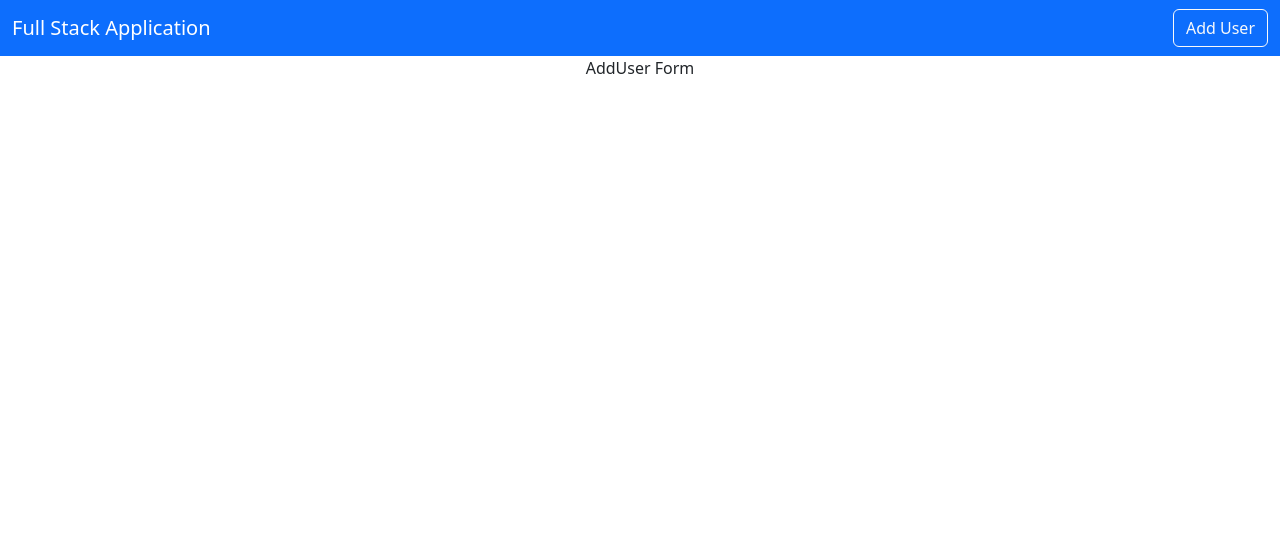
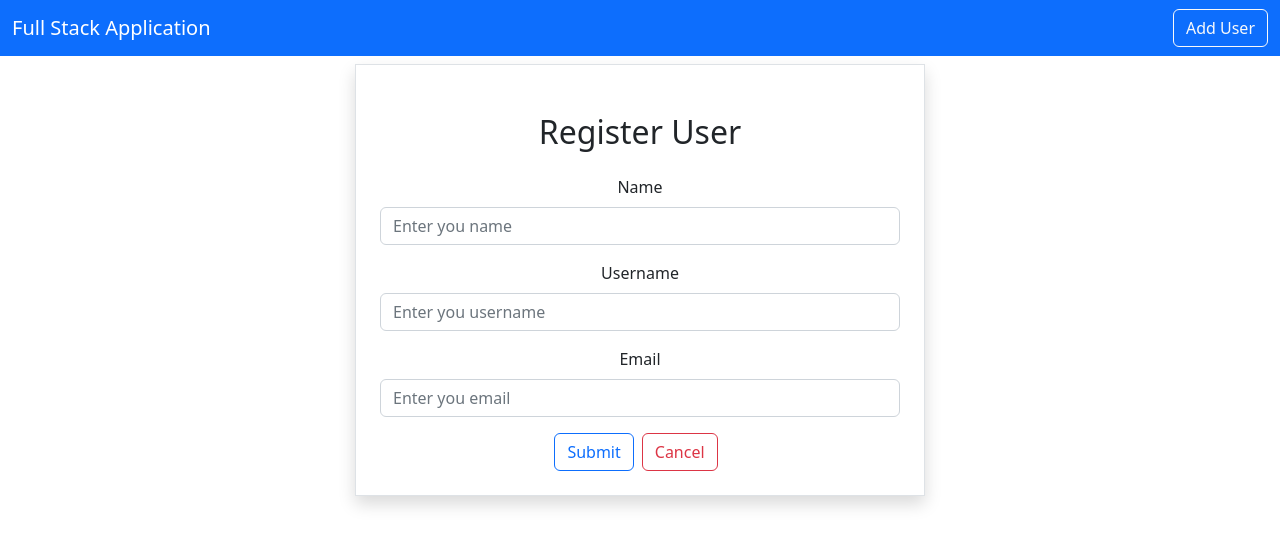
Before and after one commit to Joga50/React-JavaSpringboot-Fullstack-application, a React (Create React App) app in the folder client/: page /addUser in a window 1280 px wide. Shown: the top 546 px of the page. Built offline with nearby package versions, Linux system fonts and the light colour scheme.

Commit message:
creating register and post data form from the frontend

```diff
--- a/client/src/users/AddUser.js
+++ b/client/src/users/AddUser.js
@@ -1,5 +1,52 @@
 import React from "react";
 
 export default function AddUser() {
-  return <div>AddUser Form</div>;
+  return (
+    <div className="container">
+      <div className="row">
+        <div className="col-md-6 offset-md-3 border rounder p-4 mt-2 shadow">
+          <h2 className="text-center m-4">Register User</h2>
+          <div className="mb-3">
+            <label htmlFor="Name" className="form-label">
+              Name
+            </label>
+            <input
+              type={"text"}
+              className="form-control"
+              placeholder="Enter you name"
+              name="name"
+            />
+          </div>
+          <div className="mb-3">
+            <label htmlFor="Username" className="form-label">
+              Username
+            </label>
+            <input
+              type={"text"}
+              className="form-control"
+              placeholder="Enter you username"
+              name="Username"
+            />
+          </div>
+          <div className="mb-3">
+            <label htmlFor="Email" className="form-label">
+              Email
+            </label>
+            <input
+              type={"text"}
+              className="form-control"
+              placeholder="Enter you email"
+              name="Email"
+            />
+          </div>
+          <button type="submit" className="btn btn-outline-primary">
+            Submit
+          </button>
+          <button type="submit" className="btn btn-outline-danger mx-2">
+            Cancel
+          </button>
+        </div>
+      </div>
+    </div>
+  );
 }
```
